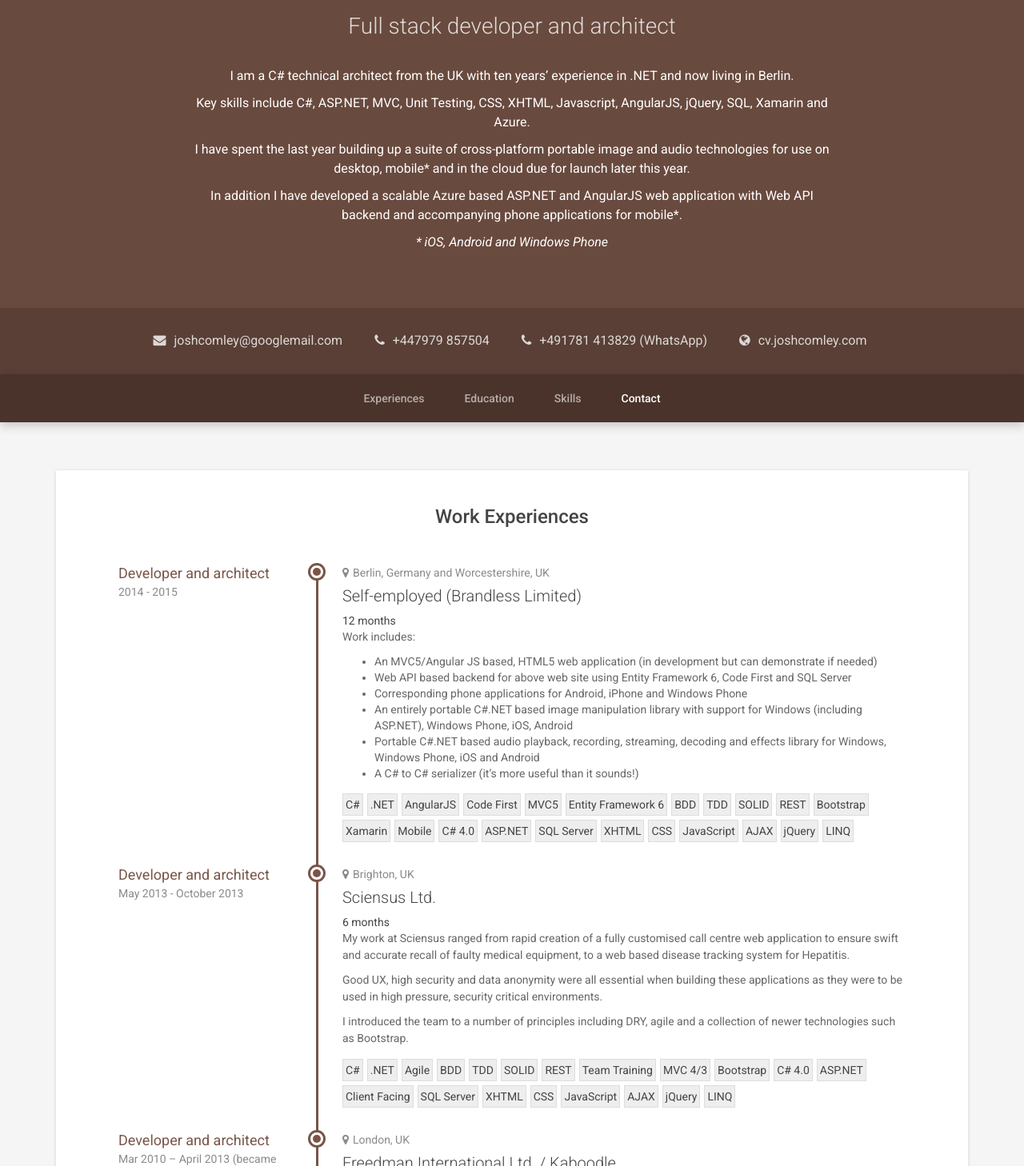
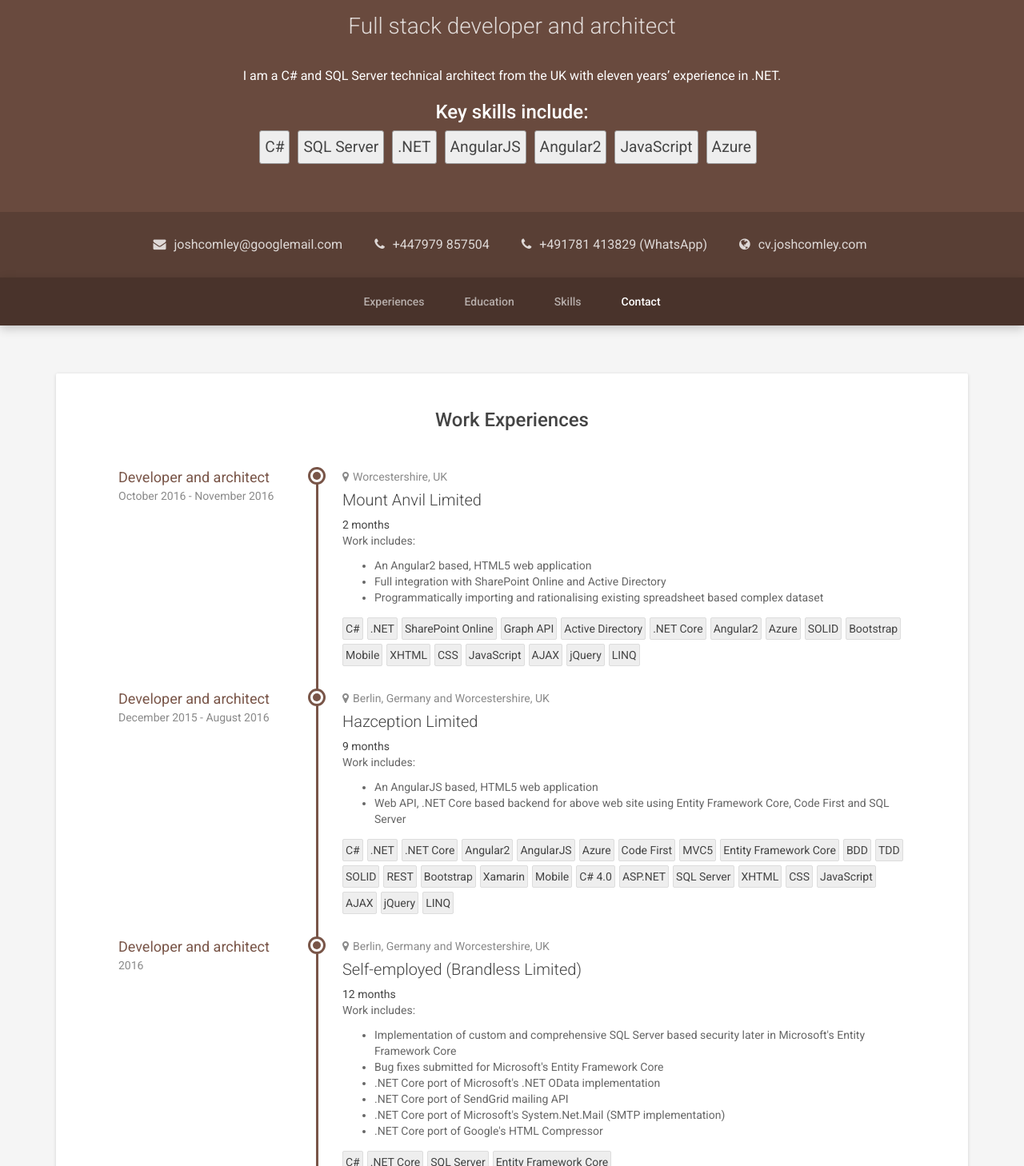
Before and after one commit to joshcomley/cv, an Angular app: page / in a window 1280 px wide. Shown: the part 332-1790 px from the top of the page at 80% size. Built offline with nearby package versions, Linux system fonts and the light colour scheme.

Commit message:
Tidying up

```diff
--- a/src/app/app.component.html
+++ b/src/app/app.component.html
@@ -17,6 +17,8 @@
 			<div class="title">{{title}}</div>
 			<div class="profile">
 				<div [innerHTML]="profile"></div>
+				<h3>Key skills include:</h3>
+				<app-key-skills [skills]="keySkills"></app-key-skills>
 			</div>
 			<!--//profile-->
 		</div>
@@ -82,7 +84,7 @@
 	<!--//section-->
 
 
-	<section *ngIf="skills.length" id="skills-section" class="skills-section section text-center">
+	<section *ngIf="false && skills.length" id="skills-section" class="skills-section section text-center">
 		<h2 class="section-title">Professional Skills</h2>
 		<div class="top-skills">
 			<h3 class="subtitle">Top Skills</h3>
--- a/src/app/app.component.ts
+++ b/src/app/app.component.ts
@@ -22,6 +22,7 @@ export class AppComponent {
   portfolioItems = new Array<PortfolioItem>();
   helps = new Array<string>();
   socials = new Array<Social>();
+  keySkills = new Array<Skill>();
 
   constructor() {
     this.title = "Full stack developer and architect";
@@ -31,13 +32,67 @@ export class AppComponent {
     this.whatsApp = "+491781 413829";
     this.portfolioSite = "cv.joshcomley.com";
 
-    this.profile = `<p>I am a C# technical architect from the UK with ten years’ experience in .NET and now living in Berlin.</p>
-<p>Key skills include C#, ASP.NET, MVC, Unit Testing, CSS, XHTML, Javascript, AngularJS, jQuery, SQL, Xamarin and Azure.</p>
-<p>I have spent the last year building up a suite of cross-platform portable image and audio technologies for use on desktop, mobile* and in the cloud due for launch later this year.</p>
-<p>In addition I have developed a scalable Azure based ASP.NET and AngularJS web application with Web API backend and accompanying phone applications for mobile*.</p>
-<p><i>* iOS, Android and Windows Phone</i></p>`;
+    this.profile = `<p>I am a C# and SQL Server technical architect from the UK with eleven years’ experience in .NET.</p>`;
+//<p>I have spent the last year building up a suite of cross-platform portable image and audio technologies for use on desktop, mobile* and in the cloud due for launch later this year.</p>
+//<p>In addition I have developed a scalable Azure based ASP.NET and AngularJS web application with Web API backend and accompanying phone applications for mobile*.</p>
+//<p><i>* iOS, Android and Windows Phone</i></p>`;
+    this.current = "";
 
-    this.current = "";
+    this.experiences.push(
+      new Experience(
+        ExperienceType.Contract,
+        2,
+        2016,
+        "Mount Anvil Limited",
+        "SharePoint Online based web application for managing internal training courses.",
+        "Worcestershire, UK",
+        "Developer and architect",
+        "October 2016 - November 2016",
+        `<p>Work includes:</p>
+        <ul>
+<li>An Angular2 based, HTML5 web application</li>
+<li>Full integration with SharePoint Online and Active Directory</li>
+<li>Programmatically importing and rationalising existing spreadsheet based complex dataset</li>
+</ul>`,
+        ["C#", ".NET", "SharePoint Online", "Graph API", "Active Directory", ".NET Core", "Angular2", "Azure", "SOLID", "Bootstrap", "Mobile", "XHTML", "CSS", "JavaScript", "AJAX", "jQuery", "LINQ"]));
+
+    this.experiences.push(
+      new Experience(
+        ExperienceType.Contract,
+        9,
+        2016,
+        "Hazception Limited",
+        "Developed a web application for creating, editing and taking video based hazard awareness examinations.",
+        "Berlin, Germany and Worcestershire, UK",
+        "Developer and architect",
+        "December 2015 - August 2016",
+        `<p>Work includes:</p>
+        <ul>
+<li>An AngularJS based, HTML5 web application</li>
+<li>Web API, .NET Core based backend for above web site using Entity Framework Core, Code First and SQL Server</li>
+</ul>`,
+        ["C#", ".NET", ".NET Core", "Angular2", "AngularJS", "Azure", "Code First", "MVC5", "Entity Framework Core", "BDD", "TDD", "SOLID", "REST", "Bootstrap", "Xamarin", " Mobile", "C# 4.0", "ASP.NET", "SQL Server", "XHTML", "CSS", "JavaScript", "AJAX", "jQuery", "LINQ"]));
+
+    this.experiences.push(
+      new Experience(
+        ExperienceType.SelfEmployed,
+        12,
+        2015,
+        "Self-employed (Brandless Limited)",
+        "As part of .NET Core development, porting and creating world-first .NET Core libraries.",
+        "Berlin, Germany and Worcestershire, UK",
+        "Developer and architect",
+        "2016",
+        `<p>Work includes:</p>
+        <ul>
+        <li>Implementation of custom and comprehensive SQL Server based security later in Microsoft's Entity Framework Core</li>
+        <li>Bug fixes submitted for Microsoft's Entity Framework Core</li>
+<li>.NET Core port of Microsoft's .NET OData implementation</li>
+<li>.NET Core port of SendGrid mailing API</li>
+<li>.NET Core port of Microsoft's System.Net.Mail (SMTP implementation)</li>
+<li>.NET Core port of Google's HTML Compressor</li>
+</ul>`,
+        ["C#", ".NET Core", "SQL Server", "Entity Framework Core"]));
 
     this.experiences.push(
       new Experience(
@@ -58,7 +113,7 @@ export class AppComponent {
 <li>Portable C#.NET based audio playback, recording, streaming, decoding and effects library for Windows, Windows Phone, iOS and Android</li>
 <li>A C# to C# serializer (it’s more useful than it sounds!)</li>
 </ul>`,
-        ["C#", ".NET", "AngularJS", "Code First", "MVC5", "Entity Framework 6", "BDD", "TDD", "SOLID", "REST", "Bootstrap", "Xamarin", " Mobile", "C# 4.0", "ASP.NET", "SQL Server", "XHTML", "CSS", "JavaScript", "AJAX", "jQuery", "LINQ"]));
+        ["C#", ".NET", "Angular2", "AngularJS", "Azure", "Code First", "MVC5", "Entity Framework 6", "BDD", "TDD", "SOLID", "REST", "Bootstrap", "Xamarin", " Mobile", "C# 4.0", "ASP.NET", "SQL Server", "XHTML", "CSS", "JavaScript", "AJAX", "jQuery", "LINQ"]));
 
     this.experiences.push(
       new Experience(
@@ -227,16 +282,27 @@ export class AppComponent {
         }
       }
     }
+    this.keySkills.push(skillMap["C#"]);
+    this.keySkills.push(skillMap["SQL Server"]);
+    this.keySkills.push(skillMap[".NET"]);
+    this.keySkills.push(skillMap["AngularJS"]);
+    this.keySkills.push(skillMap["Angular2"]);
+    this.keySkills.push(skillMap["JavaScript"]);
+    this.keySkills.push(skillMap["Azure"]);
+    //<p>Key skills include <b>C#, ASP.NET, MVC, Unit Testing, CSS, XHTML, Javascript, AngularJS, jQuery, SQL, Xamarin and Azure</b>.</p>
+
     //this.skills.push(new Skill("C#", ".NET", 98, "Expert", "11", "I am good"));
     //this.skills.push(new Skill("PHP", 10));
 
-    this.helps.push("Front-end development with AngularJS");
+    this.helps.push("C# and .NET development and architecture");
+    this.helps.push("SQL Server design and development");
+    this.helps.push("Web development with Angular2, AngularJS or ASP.NET MVC");
 
-    this.socials.push(new Social("", "fa fa-linkedin"));
-    this.socials.push(new Social("", "fa fa-twitter"));
-    this.socials.push(new Social("", "fa fa-google-plus"));
-    this.socials.push(new Social("", "fa fa-github-alt"));
-    this.socials.push(new Social("", "fa fa-skype"));
+    this.socials.push(new Social("https://uk.linkedin.com/in/joshcomley", "fa fa-linkedin"));
+    this.socials.push(new Social("https://twitter.com/joshcomley", "fa fa-twitter"));
+    this.socials.push(new Social("https://plus.google.com/+JoshComley", "fa fa-google-plus"));
+    this.socials.push(new Social("https://github.com/joshcomley", "fa fa-github-alt"));
+    //this.socials.push(new Social("", "fa fa-skype"));
   }
 
   isLocalhost(): boolean {
--- a/src/app/app.module.ts
+++ b/src/app/app.module.ts
@@ -7,6 +7,7 @@ import { AppComponent, ImportantSkillsPipe, OrderByExperiencePipe } from './app.
 import { WorkExperienceComponent } from './work-experience/work-experience.component';
 import { EducationComponent } from './education/education.component';
 import { SkillComponent } from './skill/skill.component';
+import { KeySkillsComponent } from './key-skills/key-skills.component';
 import { TestimonialComponent } from './testimonial/testimonial.component';
 import { PortfolioItemComponent } from './portfolio-item/portfolio-item.component';
 import { SocialsComponent } from './socials/socials.component';
@@ -18,6 +19,7 @@ import { ProfileImageComponent } from './profile-image/profile-image.component';
     WorkExperienceComponent,
     EducationComponent,
     SkillComponent,
+    KeySkillsComponent,
     TestimonialComponent,
     ImportantSkillsPipe,
     OrderByExperiencePipe,
--- a/src/app/education/education.component.html
+++ b/src/app/education/education.component.html
@@ -1,4 +1,4 @@
-<div class="education item col-xs-12 col-sm-4">
+<div class="education item col-xs-12 col-sm-12">
 	<div class="item-inner">
 		<h3 class="degree">{{experience.title}}</h3>
 		<div class="education-body">
--- /dev/null
+++ b/src/app/key-skills/key-skills.component.css
@@ -0,0 +1,10 @@
+.key-skill {
+    display: inline-block;
+    font-size: 1.2em;
+    margin-right: 10px;
+    border: 1px solid #999;
+    border-radius: 3px;
+    padding: 6px;
+    background-color: #EEE;
+    color: #444;
+}
--- /dev/null
+++ b/src/app/key-skills/key-skills.component.html
@@ -0,0 +1,3 @@
+<div *ngFor="let skill of skills" class="key-skill">
+  {{skill.title}}
+</div>
--- /dev/null
+++ b/src/app/key-skills/key-skills.component.ts
@@ -0,0 +1,17 @@
+import { Component, OnInit, Input } from '@angular/core';
+import { Skill } from "../shared";
+
+@Component({
+  selector: 'app-key-skills',
+  templateUrl: './key-skills.component.html',
+  styleUrls: ['./key-skills.component.css']
+})
+export class KeySkillsComponent implements OnInit {
+  @Input() skills: Array<Skill>;
+
+  constructor() { }
+
+  ngOnInit() {
+  }
+
+}
--- a/src/app/socials/socials.component.html
+++ b/src/app/socials/socials.component.html
@@ -1,3 +1,3 @@
 <ul class="social list-inline">
-	<li *ngFor="let social of socials"><a [href]="social.link"><i [class]="social.icon" aria-hidden="true"></i></a></li>
+	<li *ngFor="let social of socials"><a [href]="social.link" target="_blank"><i [class]="social.icon" aria-hidden="true"></i></a></li>
 </ul>
--- a/src/app/work-experience/work-experience.component.css
+++ b/src/app/work-experience/work-experience.component.css
@@ -2,6 +2,7 @@
     padding-bottom: 2em;
 }
 .skill-tag{
+    border-radius: 2px;
     background-color: #EEE;
     display: inline-block;
     border: 1px solid #DDD;
```
Also changed, not shown: 1 other file (tests, documents, lock files or other folders).
